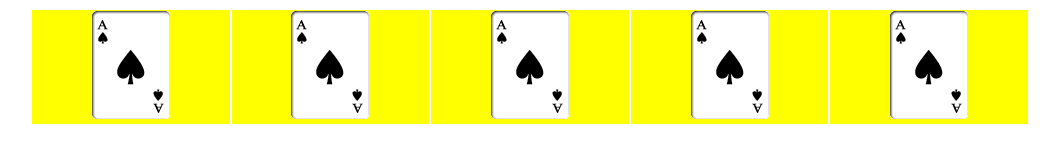
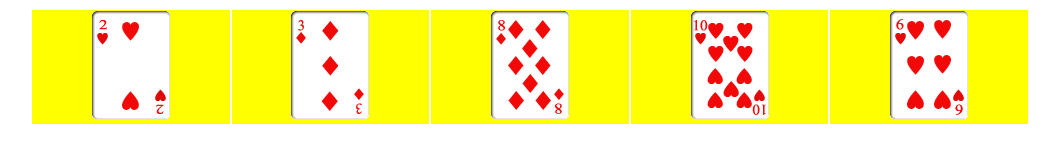
Before and after one commit to kishila/jQuery_Poker, a plain HTML site: page index.html in a window 1280 px wide. Shown: the whole page, without its empty margins (110-1169 px from the left). Drawn offline with nearby package versions, Linux system fonts and the light colour scheme.

Commit message:
カードをランダムで表示

```diff
--- a/index.html
+++ b/index.html
@@ -9,21 +9,42 @@
 <table width="1000" border="0" align="center">
   <tr>
       <td class="normal_card">
-          <img src="./CardImage/00.gif">
+          <img id="card1" src="./CardImage/00.gif">
       </td>
       <td class="normal_card">
-          <img src="./CardImage/00.gif">
+          <img id="card2" src="./CardImage/00.gif">
       </td>
       <td class="normal_card">
-          <img src="./CardImage/00.gif">
+          <img id="card3" src="./CardImage/00.gif">
       </td>
       <td class="normal_card">
-          <img src="./CardImage/00.gif">
+          <img id="card4" src="./CardImage/00.gif">
       </td>
       <td class="normal_card">
-          <img src="./CardImage/00.gif">
+          <img id="card5" src="./CardImage/00.gif">
       </td>
   </tr>
+
+  <script src="http://code.jquery.com/jquery-1.11.3.min.js"></script>
+  <script>
+      $(function() {
+          $("#card1").attr("src","./CardImage/" + num_rand() + ".gif");
+          $("#card2").attr("src","./CardImage/" + num_rand() + ".gif");
+          $("#card3").attr("src","./CardImage/" + num_rand() + ".gif");
+          $("#card4").attr("src","./CardImage/" + num_rand() + ".gif");
+          $("#card5").attr("src","./CardImage/" + num_rand() + ".gif");
+
+          function num_rand() {
+              var val = Math.round( Math.random()*51 );
+              if (val  < 10) {
+                  str = "0" + val.toString();
+              } else {
+                str = val.toString();
+              }
+              return str;
+          }
+      });
+  </script>
 </table>
 </body>
 </html>
```
